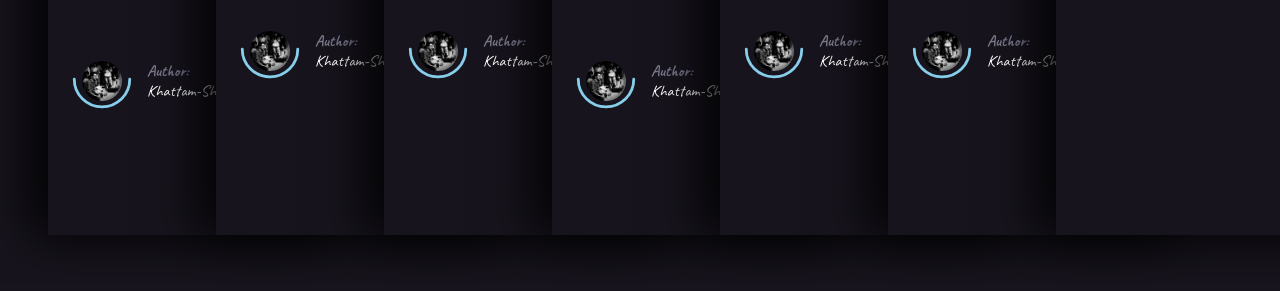
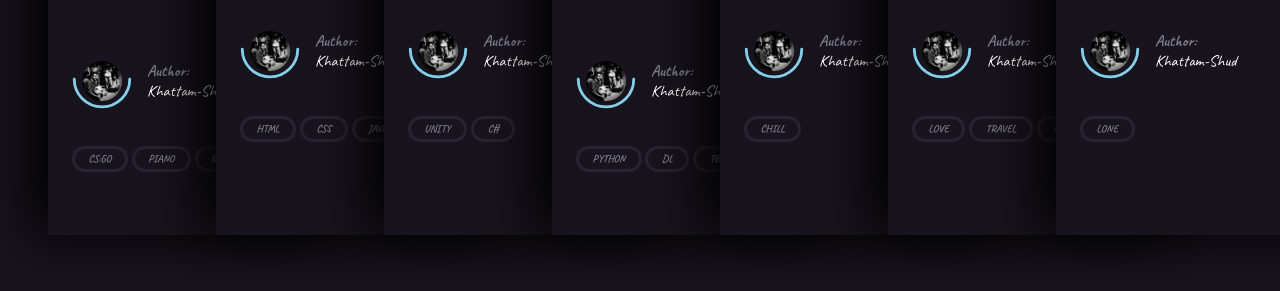
Before and after one commit to 0nesquared/html-css-reusable-components, a plain HTML site: page cards-panel/index.html in a window 1280 px wide. Shown: the part 211-502 px from the top of the page. Drawn offline with Linux system fonts and the light colour scheme.

Commit message:
Add tags at the bottom of each card.

```diff
--- a/cards-panel/index.html
+++ b/cards-panel/index.html
@@ -28,7 +28,13 @@
             Khattam-Shud
           </div>
         </div>
+        <div class="tags">
+          <a href="#">cs:go</a>
+          <a href="#">piano</a>
+          <a href="#">guitar</a>
+        </div>
       </article>
+
       <article class="card">
         <header class="card-header">
           <p>Tomorrow</p>
@@ -46,7 +52,13 @@
             Khattam-Shud
           </div>
         </div>
+        <div class="tags">
+          <a href="#">html</a>
+          <a href="#">css</a>
+          <a href="#">javascript</a>
+        </div>
       </article>
+
       <article class="card">
         <header class="card-header">
           <p>Everyday after that</p>
@@ -64,7 +76,12 @@
             Khattam-Shud
           </div>
         </div>
+        <div class="tags">
+          <a href="#">unity</a>
+          <a href="#">c#</a>
+        </div>
       </article>
+
       <article class="card">
         <header class="card-header">
           <p>Someday</p>
@@ -82,7 +99,13 @@
             Khattam-Shud
           </div>
         </div>
+        <div class="tags">
+          <a href="#">python</a>
+          <a href="#">dl</a>
+          <a href="#">tensorflow</a>
+        </div>
       </article>
+
       <article class="card">
         <header class="card-header">
           <p>Everyday after that</p>
@@ -100,7 +123,11 @@
             Khattam-Shud
           </div>
         </div>
+        <div class="tags">
+          <a href="#">chill</a>
+        </div>
       </article>
+
       <article class="card">
         <header class="card-header">
           <p>Some other day</p>
@@ -118,12 +145,33 @@
             Khattam-Shud
           </div>
         </div>
+        <div class="tags">
+          <a href="#">love</a>
+          <a href="#">travel</a>
+          <a href="#">food</a>
+        </div>
       </article>
+
       <article class="card">
         <header class="card-header">
           <p>Everyday after that</p>
           <h2>Yo!</h2>
         </header>
+        <div class="card-author">
+          <a href="#" class="author-avatar">
+            <img src="avatar-pic.jpg" alt="" />
+          </a>
+          <svg class="half-circle" viewBox="0 0 106 57">
+            <path d="M102 4c0 27.1-21.9 49-49 49S4 31.1 4 4"></path>
+          </svg>
+          <div class="author-name">
+            <div class="author-name-prefix">Author:</div>
+            Khattam-Shud
+          </div>
+        </div>
+        <div class="tags">
+          <a href="#">lone</a>
+        </div>
       </article>
     </section>
   </body>
--- a/cards-panel/style.css
+++ b/cards-panel/style.css
@@ -76,7 +76,7 @@ body {
 }
 
 /* Using css grid to layout the content of the card and styling the avatar image,
-the SVG graphic half-circle below it, and the author name */
+the SVG graphic half-circle below it, the author name, and the tags */
 .card-author {
   position: relative;
   display: grid;
@@ -113,3 +113,35 @@ the SVG graphic half-circle below it, and the author name */
   font-weight: 700;
   color: #7a7a8c;
 }
+
+.tags {
+  margin: 1rem 0 2rem;
+  padding: 0.5rem 0 1rem;
+  line-height: 2;
+  margin-bottom: 0;
+}
+
+.tags a {
+  font-style: normal;
+  font-weight: 700;
+  font-size: 0.5rem;
+  color: #7a7a8c;
+  text-decoration: none;
+  text-transform: uppercase;
+  font-size: 0.66rem;
+  border: 3px solid #28242f;
+  border-radius: 2rem;
+  padding: 0.2rem 0.85rem 0.25rem;
+  position: relative;
+}
+
+.tags a:hover {
+  background: linear-gradient(90deg, #87ceeb, #ee82ee);
+  text-shadow: none;
+  -webkit-text-fill-color: transparent;
+  -webkit-background-clip: text;
+  box-decoration-break: clone;
+  -webkit-box-decoration-break: clone;
+  background-clip: text;
+  border-color: white;
+}
```
